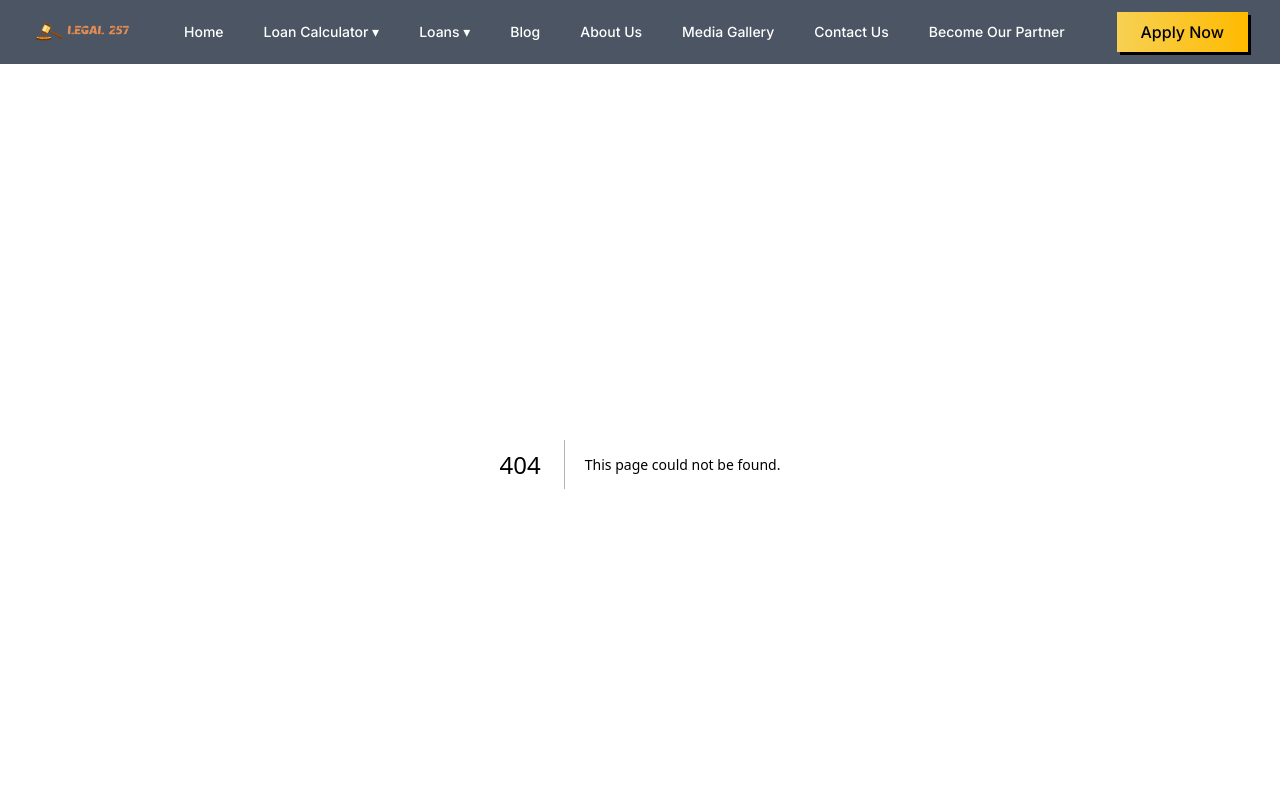
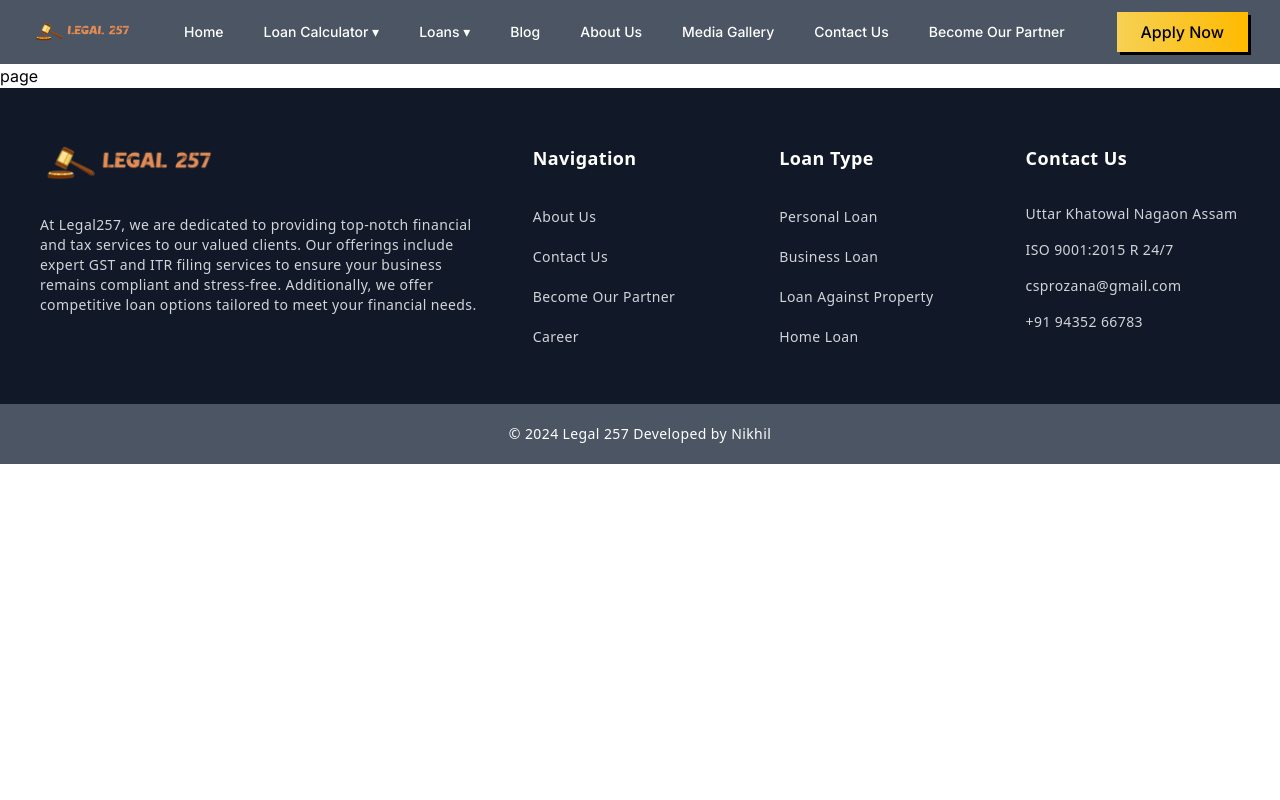
Before and after one commit to niks-nikhil-anand/finance_web_app, a Next.js app: page /career in a window 1280 px wide. Before the commit this address had no page. Shown: the top 800 px of the page. Built offline with nearby package versions, Linux system fonts and the light colour scheme.

Commit message:
modified footer and navbar

```diff
--- /dev/null
+++ b/src/app/career/page.jsx
@@ -0,0 +1,9 @@
+import React from 'react'
+
+const page = () => {
+  return (
+    <div>page</div>
+  )
+}
+
+export default page
--- a/src/component/Homepage/Footer.jsx
+++ b/src/component/Homepage/Footer.jsx
@@ -19,10 +19,10 @@
           <div>
             <h4 class="text-lg font-semibold mb-8 text-white">Navigation</h4>
             <ul class="space-y-4">
-              <li><a href="javascript:void(0)" class="text-gray-300 hover:text-white text-sm">Home</a></li>
-              <li><a href="javascript:void(0)" class="text-gray-300 hover:text-white text-sm">About Us</a></li>
-              <li><a href="javascript:void(0)" class="text-gray-300 hover:text-white text-sm">Contact Us</a></li>
-              <li><a href="javascript:void(0)" class="text-gray-300 hover:text-white text-sm">Become Our Partner</a></li>
+              <li><Link href={"/about"} class="text-gray-300 hover:text-white text-sm">About Us</Link></li>
+              <li><Link href={"/contact"} class="text-gray-300 hover:text-white text-sm">Contact Us</Link></li>
+              <li><Link href={"/partnersignup"} class="text-gray-300 hover:text-white text-sm">Become Our Partner</Link></li>
+              <li><Link href={"/career"} class="text-gray-300 hover:text-white text-sm">Career</Link></li>
             </ul>
           </div>
 
--- a/src/component/Homepage/Navbar.jsx
+++ b/src/component/Homepage/Navbar.jsx
@@ -151,8 +151,9 @@
               </div>
             </motion.div>
           </div>
-          <Link href="/gallery" className="block px-3 py-2 rounded-md text-base font-medium text-white">Media Gallery</Link>
-          <Link href="/contact" className="block px-3 py-2 rounded-md text-base font-medium text-white">Contact Us</Link>
+          <Link href={"/gallery"} className="block px-3 py-2 rounded-md text-base font-medium text-white">Media Gallery</Link>
+          <Link href={"/contact"} className="block px-3 py-2 rounded-md text-base font-medium text-white">Contact Us</Link>
+          <Link href={"/career"} className="block px-3 py-2 rounded-md text-base font-medium text-white">Career</Link>
           <Link href="/partnersignup" className="block px-3 py-2 rounded-md text-base font-medium text-white">Become Our Partner</Link>
         </div>
       </motion.div>
```
